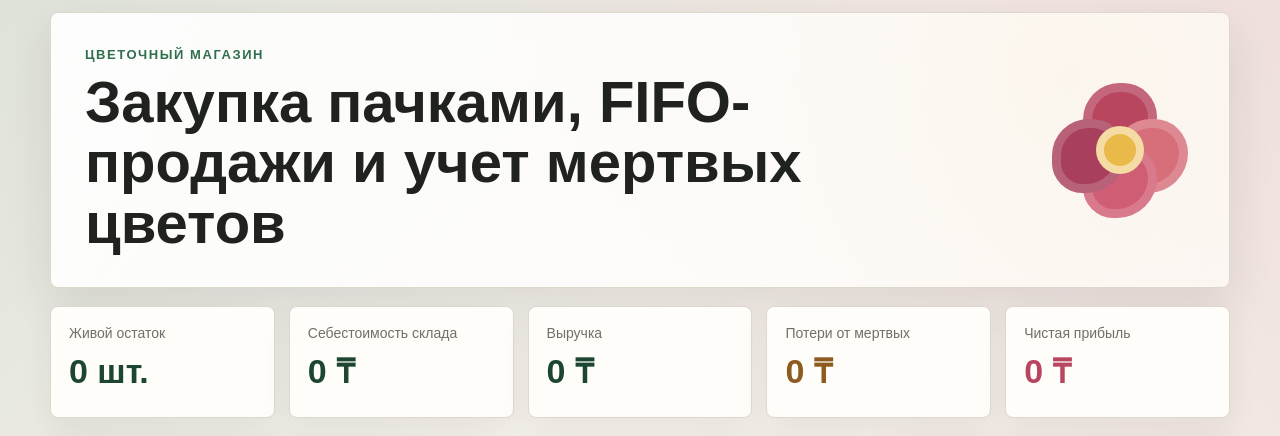
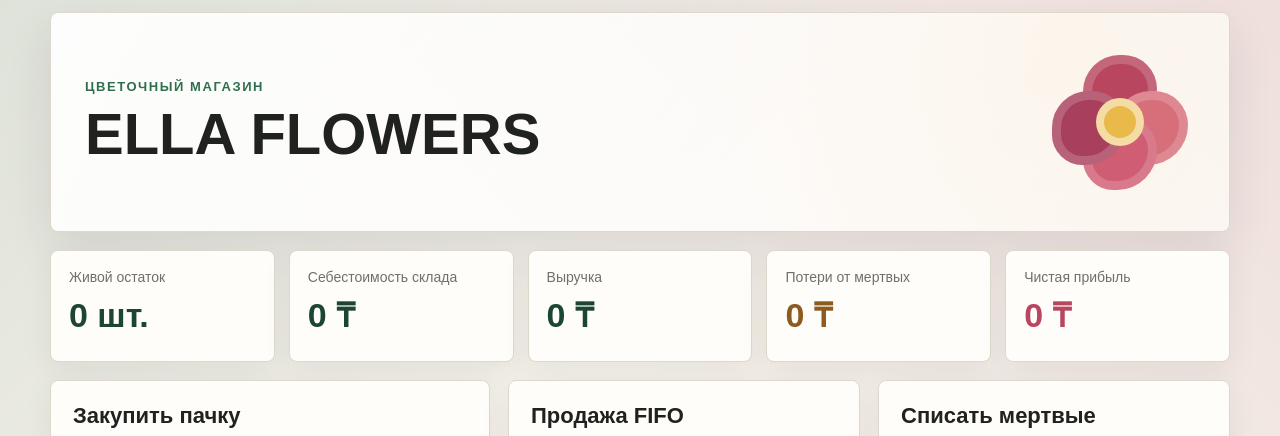
Before and after one commit to torontotaipak/ELLA, a Django app: page / in a window 1280 px wide. Shown: the part 70-506 px from the top of the page. Run offline with Django 4.2, Linux system fonts and the light colour scheme; the visitor is signed in with stand-in values (Sample User, id 1); data that the repository does not hold is empty.

Commit message:
Update hero title

```diff
--- a/templates/shop/index.html
+++ b/templates/shop/index.html
@@ -19,7 +19,7 @@
       <section class="hero">
         <div>
           <p class="eyebrow">Цветочный магазин</p>
-          <h1>Закупка пачками, FIFO-продажи и учет мертвых цветов</h1>
+          <h1>ELLA FLOWERS</h1>
         </div>
         <div class="hero-mark" aria-hidden="true">
           <span></span>
```
